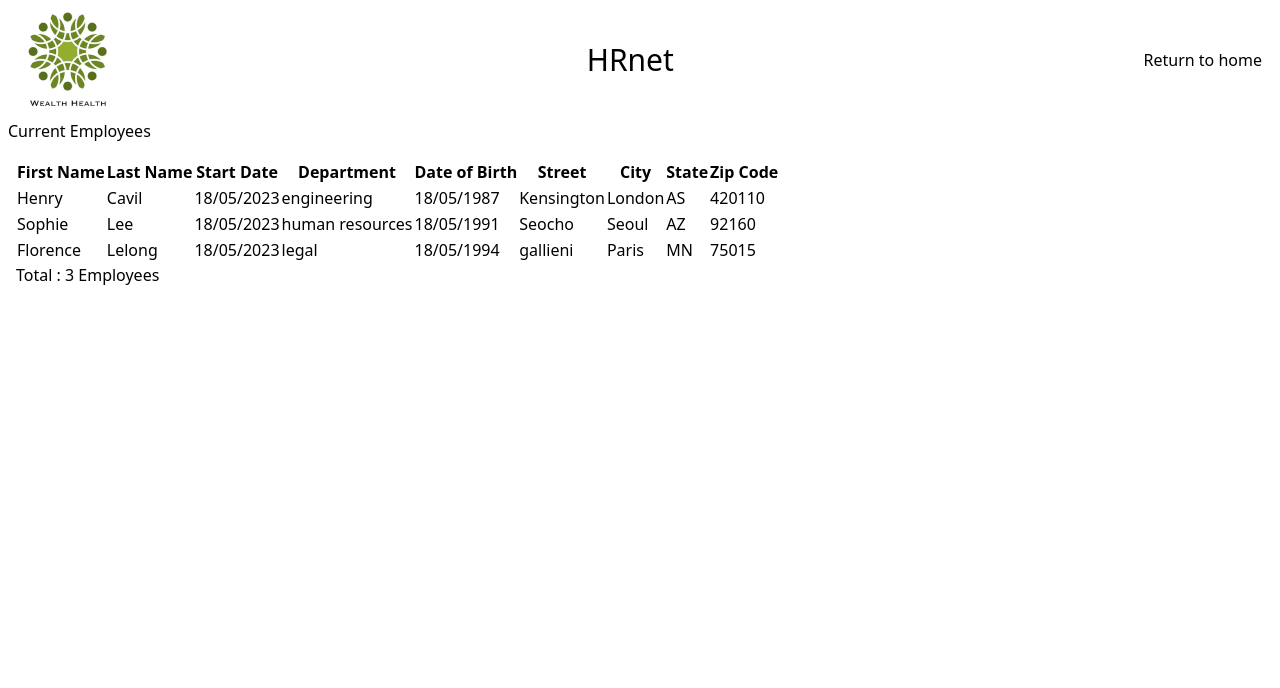
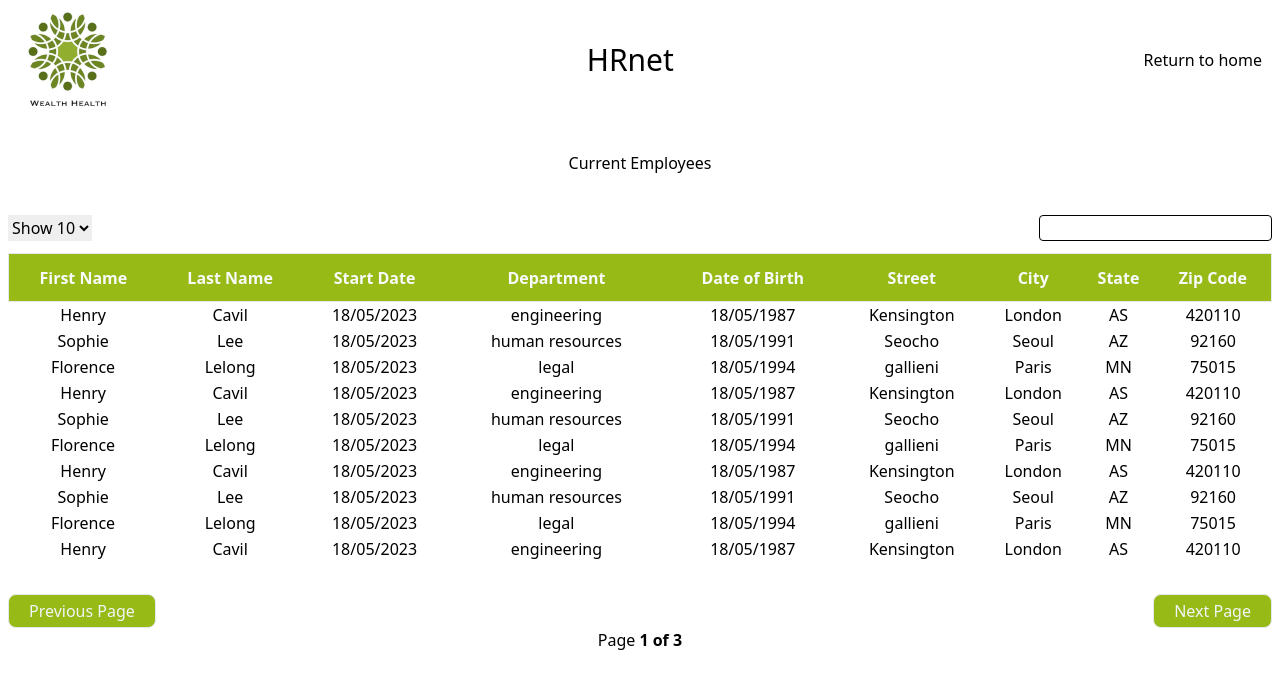
Before and after one commit to soun1005/op-p14_HRNet, a React (Create React App) app: page /employees in a window 1280 px wide. Shown: the top 688 px of the page. Built offline with nearby package versions, Linux system fonts and the light colour scheme.

Commit message:
table features added

```diff
--- a/src/components/table/Table.tsx
+++ b/src/components/table/Table.tsx
@@ -1,59 +1,57 @@
 import React, { useState } from 'react';
 import {
   ColumnDef,
-  // ColumnDef,
   flexRender,
   getCoreRowModel,
   getSortedRowModel,
   SortingState,
   useReactTable,
+  getPaginationRowModel,
+  getFilteredRowModel,
 } from '@tanstack/react-table';
 import { makeData } from './makeData';
 import FormValues from '../../type/formType';
 import mockData from '../../data/mockEmployees';
-// import columns from './columns';
 
 export function Table() {
-  const [sorting, setSorting] = React.useState<SortingState>([]);
-
   // columns
   const columns = React.useMemo<ColumnDef<FormValues>[]>(
     () => [
       {
-        header: () => <span>First Name</span>,
+        header: 'First Name',
         accessorKey: 'firstName',
       },
       {
         accessorKey: 'lastName',
-        header: () => <span>Last Name</span>,
+        header: 'Last Name',
       },
       {
         accessorKey: 'startDate',
-        header: () => <span>Start Date</span>,
+        header: 'Start Date',
       },
       {
         accessorKey: 'department',
-        header: () => <span>Department</span>,
+        header: 'Department',
       },
       {
         accessorKey: 'birthDate',
-        header: () => <span>Date of Birth</span>,
+        header: 'Date of Birth',
       },
       {
         accessorKey: 'street',
-        header: () => <span>Street</span>,
+        header: 'Street',
       },
       {
         accessorKey: 'city',
-        header: () => <span>City</span>,
+        header: 'City',
       },
       {
         accessorKey: 'state',
-        header: () => <span>State</span>,
+        header: 'State',
       },
       {
         accessorKey: 'zip',
-        header: () => <span>Zip Code</span>,
+        header: 'Zip Code',
       },
     ],
     []
@@ -61,26 +59,54 @@ export function Table() {
 
   // eslint-disable-next-line @typescript-eslint/no-unused-vars
   const [data, setData] = useState<FormValues[]>(() => makeData(mockData));
-
+  const [sorting, setSorting] = React.useState<SortingState>([]);
+  const [filtering, setFiltering] = useState('');
   const table = useReactTable({
     data,
     columns,
     state: {
       sorting,
+      globalFilter: filtering,
     },
     onSortingChange: setSorting,
     getCoreRowModel: getCoreRowModel(),
     getSortedRowModel: getSortedRowModel(),
+    getPaginationRowModel: getPaginationRowModel(),
+    getFilteredRowModel: getFilteredRowModel(),
+    onGlobalFilterChange: setFiltering,
     debugTable: true,
   });
 
   return (
-    <div className="p-2">
-      <div className="h-2" />
-      <table>
-        <thead>
+    <div className="tableWrap mb-10 mt-5 flex w-full flex-col items-center pb-5">
+      <div className="optionWrap flex w-full justify-between">
+        <select
+          value={table.getState().pagination.pageSize}
+          onChange={(e) => {
+            table.setPageSize(Number(e.target.value));
+          }}
+        >
+          {[10, 20, 30, 40, 50].map((pageSize) => (
+            <option key={pageSize} value={pageSize}>
+              Show {pageSize}
+            </option>
+          ))}
+        </select>
+        <input
+          type="text"
+          value={filtering}
+          onChange={(e) => setFiltering(e.target.value)}
+          className="rounded border border-black"
+        />
+      </div>
+      {/* <div /> */}
+      <table className="mt-3 h-full w-full">
+        <thead className="h-12 border  bg-sub-green text-slate-50">
           {table.getHeaderGroups().map((headerGroup) => (
-            <tr key={headerGroup.id}>
+            <tr
+              key={headerGroup.id}
+              className="border-seperate border-spacing-12"
+            >
               {headerGroup.headers.map((header) => {
                 return (
                   <th key={header.id} colSpan={header.colSpan}>
@@ -98,8 +124,8 @@ export function Table() {
                           header.getContext()
                         )}
                         {{
-                          asc: ' 🔼',
-                          desc: ' 🔽',
+                          asc: '⬆️',
+                          desc: '⬇️',
                         }[header.column.getIsSorted() as string] ?? null}
                       </div>
                     )}
@@ -109,11 +135,8 @@ export function Table() {
             </tr>
           ))}
         </thead>
-        <tbody>
-          {table
-            .getRowModel()
-            .rows.slice(0, 10)
-            .map((row) => {
+        <tbody className="text-center">
+          {table.getRowModel().rows.map((row) => {
             return (
               <tr key={row.id}>
                 {row.getVisibleCells().map((cell) => {
@@ -131,7 +154,34 @@ export function Table() {
           })}
         </tbody>
       </table>
-      <div> Total : {table.getRowModel().rows.length} Employees</div>
+      {/* <button onClick={() => table.setPageIndex(0)}>First Page</button> */}
+
+      <div className="btnWrap mt-8 flex w-full justify-between">
+        <button
+          className=" rounded-lg border bg-sub-green px-5 py-1 text-slate-100"
+          disabled={!table.getCanPreviousPage()}
+          onClick={() => table.previousPage()}
+        >
+          Previous Page
+        </button>
+        <button
+          className=" rounded-lg border bg-sub-green px-5 py-1 text-slate-100"
+          disabled={!table.getCanNextPage()}
+          onClick={() => table.nextPage()}
+        >
+          Next Page
+        </button>
+      </div>
+
+      <span className="flex items-center gap-1">
+        <div>Page</div>
+        <strong>
+          {table.getState().pagination.pageIndex + 1} of {table.getPageCount()}
+        </strong>
+      </span>
+      {/* <button onClick={() => table.setPageIndex(table.getPageCount() - 1)}>
+        Last Page
+      </button> */}
     </div>
   );
 }
--- a/src/data/mockEmployees.ts
+++ b/src/data/mockEmployees.ts
@@ -1,4 +1,235 @@
 const mockData = [
+  {
+    birthDate: '18/05/1987',
+    city: 'London',
+    department: 'engineering',
+    firstName: 'Henry',
+    lastName: 'Cavil',
+    startDate: '18/05/2023',
+    state: 'AS',
+    street: 'Kensington',
+    zip: '420110',
+  },
+  {
+    birthDate: '18/05/1991',
+    city: 'Seoul',
+    department: 'human resources',
+    firstName: 'Sophie',
+    lastName: 'Lee',
+    startDate: '18/05/2023',
+    state: 'AZ',
+    street: 'Seocho',
+    zip: '92160',
+  },
+  {
+    birthDate: '18/05/1994',
+    city: 'Paris',
+    department: 'legal',
+    firstName: 'Florence',
+    lastName: 'Lelong',
+    startDate: '18/05/2023',
+    state: 'MN',
+    street: 'gallieni',
+    zip: '75015',
+  },
+  {
+    birthDate: '18/05/1987',
+    city: 'London',
+    department: 'engineering',
+    firstName: 'Henry',
+    lastName: 'Cavil',
+    startDate: '18/05/2023',
+    state: 'AS',
+    street: 'Kensington',
+    zip: '420110',
+  },
+  {
+    birthDate: '18/05/1991',
+    city: 'Seoul',
+    department: 'human resources',
+    firstName: 'Sophie',
+    lastName: 'Lee',
+    startDate: '18/05/2023',
+    state: 'AZ',
+    street: 'Seocho',
+    zip: '92160',
+  },
+  {
+    birthDate: '18/05/1994',
+    city: 'Paris',
+    department: 'legal',
+    firstName: 'Florence',
+    lastName: 'Lelong',
+    startDate: '18/05/2023',
+    state: 'MN',
+    street: 'gallieni',
+    zip: '75015',
+  },
+  {
+    birthDate: '18/05/1987',
+    city: 'London',
+    department: 'engineering',
+    firstName: 'Henry',
+    lastName: 'Cavil',
+    startDate: '18/05/2023',
+    state: 'AS',
+    street: 'Kensington',
+    zip: '420110',
+  },
+  {
+    birthDate: '18/05/1991',
+    city: 'Seoul',
+    department: 'human resources',
+    firstName: 'Sophie',
+    lastName: 'Lee',
+    startDate: '18/05/2023',
+    state: 'AZ',
+    street: 'Seocho',
+    zip: '92160',
+  },
+  {
+    birthDate: '18/05/1994',
+    city: 'Paris',
+    department: 'legal',
+    firstName: 'Florence',
+    lastName: 'Lelong',
+    startDate: '18/05/2023',
+    state: 'MN',
+    street: 'gallieni',
+    zip: '75015',
+  },
+  {
+    birthDate: '18/05/1987',
+    city: 'London',
+    department: 'engineering',
+    firstName: 'Henry',
+    lastName: 'Cavil',
+    startDate: '18/05/2023',
+    state: 'AS',
+    street: 'Kensington',
+    zip: '420110',
+  },
+  {
+    birthDate: '18/05/1991',
+    city: 'Seoul',
+    department: 'human resources',
+    firstName: 'Sophie',
+    lastName: 'Lee',
+    startDate: '18/05/2023',
+    state: 'AZ',
+    street: 'Seocho',
+    zip: '92160',
+  },
+  {
+    birthDate: '18/05/1994',
+    city: 'Paris',
+    department: 'legal',
+    firstName: 'Florence',
+    lastName: 'Lelong',
+    startDate: '18/05/2023',
+    state: 'MN',
+    street: 'gallieni',
+    zip: '75015',
+  },
+  {
+    birthDate: '18/05/1987',
+    city: 'London',
+    department: 'engineering',
+    firstName: 'Henry',
+    lastName: 'Cavil',
+    startDate: '18/05/2023',
+    state: 'AS',
+    street: 'Kensington',
+    zip: '420110',
+  },
+  {
+    birthDate: '18/05/1991',
+    city: 'Seoul',
+    department: 'human resources',
+    firstName: 'Sophie',
+    lastName: 'Lee',
+    startDate: '18/05/2023',
+    state: 'AZ',
+    street: 'Seocho',
+    zip: '92160',
+  },
+  {
+    birthDate: '18/05/1994',
+    city: 'Paris',
+    department: 'legal',
+    firstName: 'Florence',
+    lastName: 'Lelong',
+    startDate: '18/05/2023',
+    state: 'MN',
+    street: 'gallieni',
+    zip: '75015',
+  },
+  {
+    birthDate: '18/05/1987',
+    city: 'London',
+    department: 'engineering',
+    firstName: 'Henry',
+    lastName: 'Cavil',
+    startDate: '18/05/2023',
+    state: 'AS',
+    street: 'Kensington',
+    zip: '420110',
+  },
+  {
+    birthDate: '18/05/1991',
+    city: 'Seoul',
+    department: 'human resources',
+    firstName: 'Sophie',
+    lastName: 'Lee',
+    startDate: '18/05/2023',
+    state: 'AZ',
+    street: 'Seocho',
+    zip: '92160',
+  },
+  {
+    birthDate: '18/05/1994',
+    city: 'Paris',
+    department: 'legal',
+    firstName: 'Florence',
+    lastName: 'Lelong',
+    startDate: '18/05/2023',
+    state: 'MN',
+    street: 'gallieni',
+    zip: '75015',
+  },
+  {
+    birthDate: '18/05/1987',
+    city: 'London',
+    department: 'engineering',
+    firstName: 'Henry',
+    lastName: 'Cavil',
+    startDate: '18/05/2023',
+    state: 'AS',
+    street: 'Kensington',
+    zip: '420110',
+  },
+  {
+    birthDate: '18/05/1991',
+    city: 'Seoul',
+    department: 'human resources',
+    firstName: 'Sophie',
+    lastName: 'Lee',
+    startDate: '18/05/2023',
+    state: 'AZ',
+    street: 'Seocho',
+    zip: '92160',
+  },
+  {
+    birthDate: '18/05/1994',
+    city: 'Paris',
+    department: 'legal',
+    firstName: 'Florence',
+    lastName: 'Lelong',
+    startDate: '18/05/2023',
+    state: 'MN',
+    street: 'gallieni',
+    zip: '75015',
+  },
   {
     birthDate: '18/05/1987',
     city: 'London',
--- a/src/pages/Employees.tsx
+++ b/src/pages/Employees.tsx
@@ -9,9 +9,9 @@ const Employees = () => {
   console.log(storedData);
 
   return (
-    <div>
+    <div className="h-full">
       <NavBar page="Return to home" link={'/'} />
-      <h1>Current Employees</h1>
+      <h1 className="my-10 text-center">Current Employees</h1>
       {/* <Table employeeData={storedData} /> */}
       <Table />
     </div>
--- a/tailwind.config.js
+++ b/tailwind.config.js
@@ -4,7 +4,7 @@ module.exports = {
   theme: {
     extend: {
       colors: {
-        'sub-green': '#93ae2f',
+        'sub-green': '#97ba16',
       },
     },
   },
```
Lines whose indentation alone changed are shown as unchanged.
